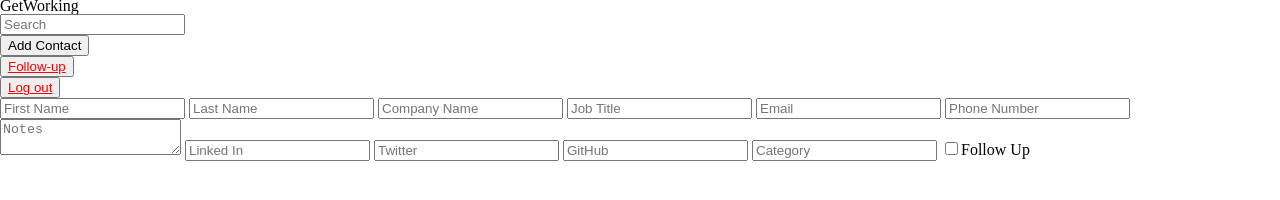
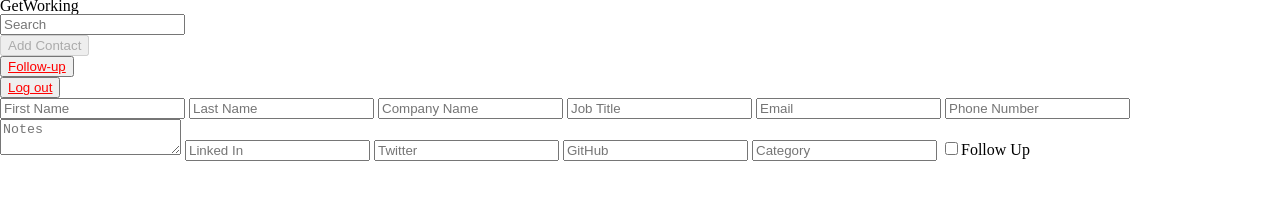
Before and after one commit to kccrs/networking, a website built with webpack: page views/contact.html in a window 1280 px wide. Shown: the part 18-218 px from the top of the page. Built offline with nearby package versions, Linux system fonts and the light colour scheme.

Commit message:
fix markup

```diff
--- a/views/contact.html
+++ b/views/contact.html
@@ -14,7 +14,7 @@
     <nav>
       <ul>
         <li><input type="text" placeholder="Search"></li>
-        <li><button class="add-contact-button">Add Contact</button></li>
+        <li><button class="add-contact-button" disabled>Add Contact</button></li>
         <li><button class="followup-button"><a href="./followup-list.html">Follow-up</a></button></li>
         <li><button class="log-out-button"><a href="./login.html">Log out</a></button></li>
       </ul>
@@ -25,9 +25,9 @@
     <input type="text" class="last-name" placeholder="Last Name">
     <input type="text" class="company" placeholder="Company Name">
     <input type="text" class="job-title" placeholder="Job Title">
-    <!-- TODO: add drop down for email type???  -->
+    <!-- TODO: add drop down for multiple emails???  -->
     <input type="text" class="email" placeholder="Email">
-    <!-- TODO: add drop down for phone type???  -->
+    <!-- TODO: add drop down for multiple phones???  -->
     <input type="text" class="phone" placeholder="Phone Number">
     <textarea name="notes" placeholder="Notes"></textarea>
     <input type="text" class="linked-in" placeholder="Linked In">
```
